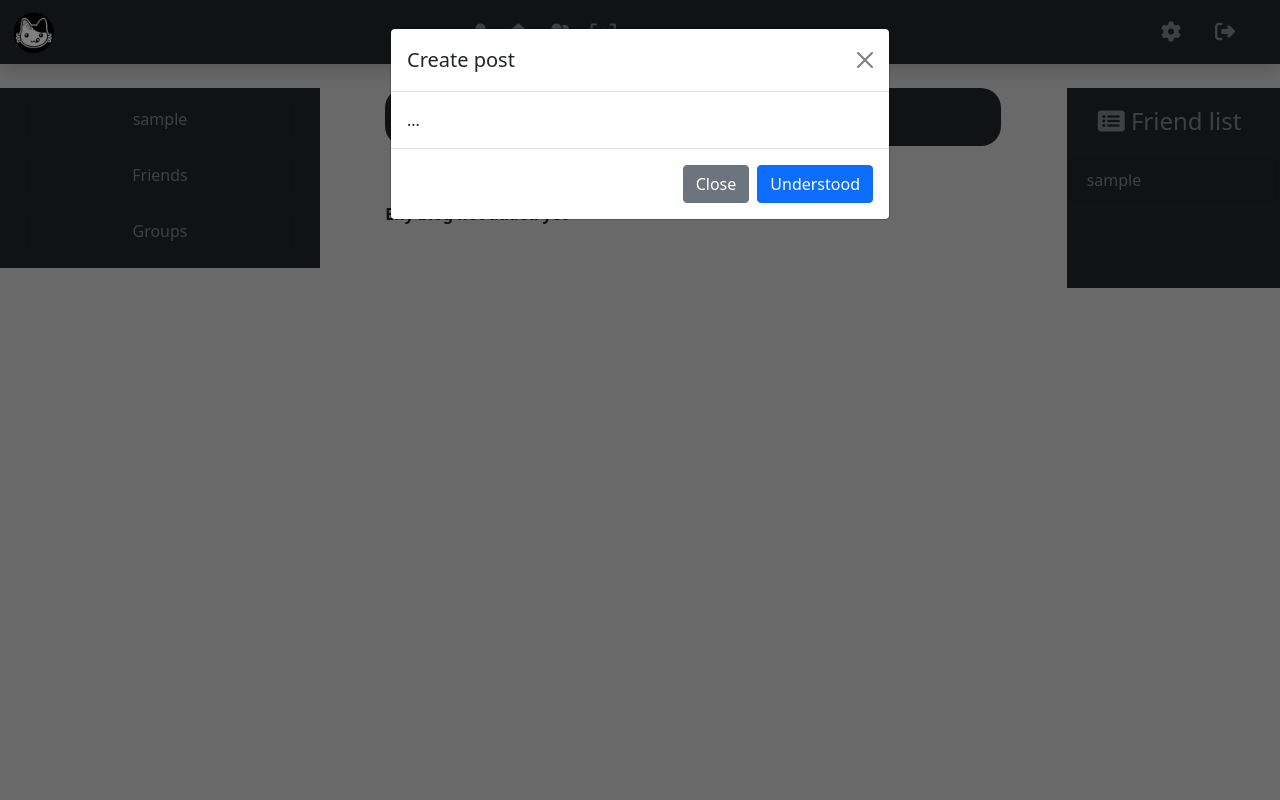
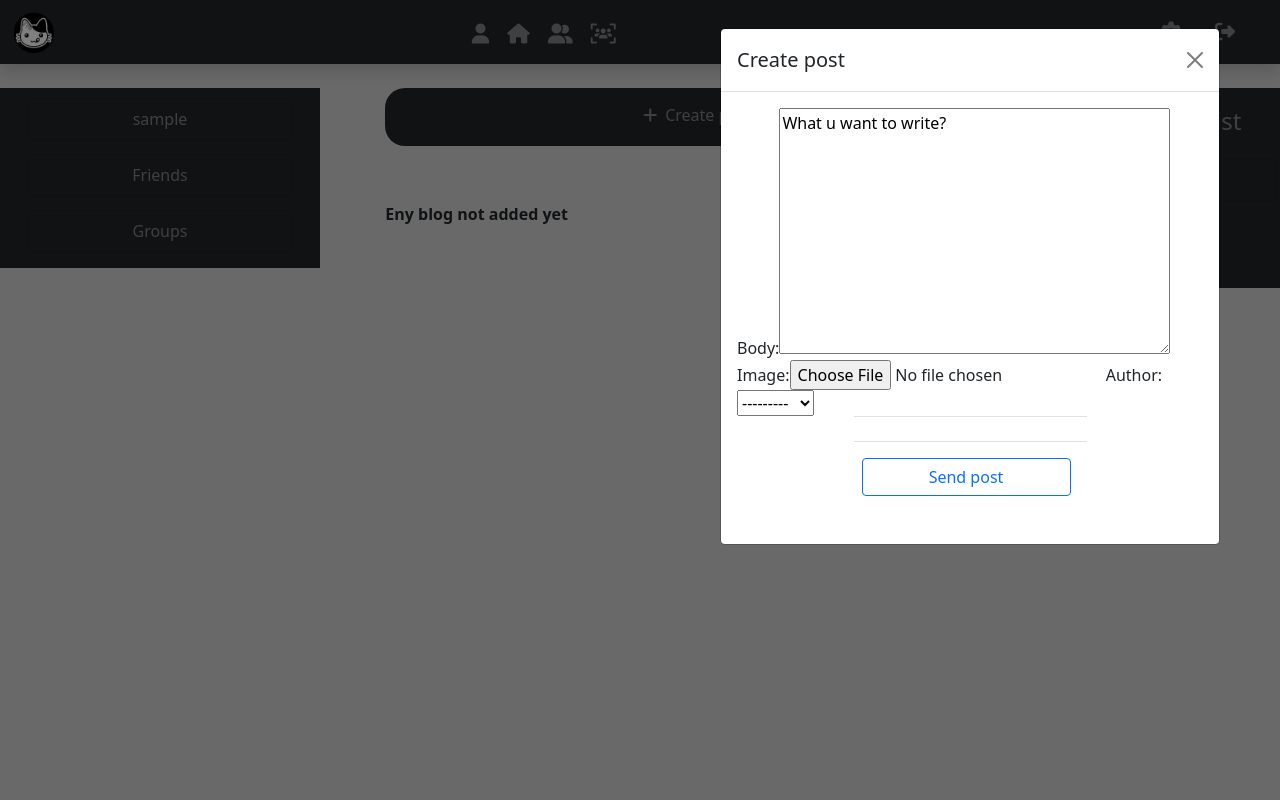
Before and after one commit to KaKeGo/SocialSite, a Django app: page / in a window 1280 px wide, after a click on "Create post". Run offline with Django 3.2, Linux system fonts and the light colour scheme; the visitor is signed in with stand-in values (Sample User, id 1); data comes from the database, SQL or seed files in the repository; data that the repository does not hold is empty; some libraries are stand-ins or nearby versions.

Commit message:
add modal create page change class for create add alerts add refresh site after create some fixes

```diff
--- /dev/null
+++ b/mysite/blogs/form.py
@@ -0,0 +1,9 @@
+from django import forms
+
+from .models import Blogs
+
+
+class BlogCreateForm(forms.ModelForm):
+    class Meta:
+        model = Blogs
+        fields = ('body', 'image', 'author')
--- a/mysite/blogs/models.py
+++ b/mysite/blogs/models.py
@@ -12,7 +12,7 @@ class Blogs(models.Model):
     body = models.TextField(null=True, blank=True, default='What u want to write?')
     liked = models.ManyToManyField(User, related_name='post_like', blank=True)
     image = models.ImageField(upload_to='img/posts/', null=True, blank=True)
-    slug = models.SlugField(unique=True, blank=True, null=True)
+    slug = models.SlugField(blank=True, null=True)
     create_on = models.DateTimeField(auto_now_add=True, blank=True, null=True)
     update_on = models.DateTimeField(auto_now=True, blank=True, null=True)
 
@@ -22,15 +22,13 @@ class Blogs(models.Model):
         verbose_name = 'Blog'
 
     def __str__(self):
-        return str(self.author) + str(self.pk)
+        return str(self.author) + str(self.pk) + str(self.body)
 
     @property
     def total_likes(self):
         return self.liked.count()
 
-    def get_absolute_url(self):
-        return reverse('blogs:detail', kwargs={'slug': self.slug})
 
     def save(self, *args, **kwargs):
-        self.slug = slugify(str(self.author) + ':' + str(self.pk))
+        self.slug = slugify(str(self.author) + ':' + str(self.id))
         super(Blogs, self).save(*args, **kwargs)
--- a/mysite/blogs/static/js/create_post.js
+++ b/mysite/blogs/static/js/create_post.js
@@ -0,0 +1,52 @@
+
+const postBox = document.getElementById('post-box')
+const postForm = document.getElementById('post-form')
+const imgBox = document.getElementById('img-box')
+
+const body = document.getElementById('id_body')
+const image = document.getElementById('id_image')
+const author = document.getElementById('id_author')
+
+const url = ''
+
+
+image.addEventListener('change', ()=>{
+    const img_data = image.files[0]
+    const url = URL.createObjectURL(img_data)
+    imgBox.innerHTML = `<img src="${url}" width="100%">`
+})
+
+postForm.addEventListener('submit', e=>{
+    e.preventDefault()
+
+    const fd = new FormData()
+    fd.append('csrfmiddlewaretoken', csrf[0].value)
+    fd.append('name', body.value)
+    fd.append('author', author.value)
+    fd.append('image', image.files[0])
+
+    $.ajax({
+        type: 'POST',
+        url: url,
+        enctype: 'multipart/form-data',
+        data: fd,
+        success: function (response){
+            const stext= `successfully created post`
+            handleAlerts('success', stext)
+            setTimeout(()=>{
+                alertBox.innerHTML = ''
+                imgBox.innerHTML = ''
+                body.value = ''
+                author.value = ''
+                image.value = ''
+                window.location.reload()
+            }, 1000)
+        },
+        error: function (error){
+            handleAlerts('danger', 'Ups something went wrong')
+        },
+        cache: false,
+        contentType: false,
+        processData: false,
+    })
+})
--- a/mysite/blogs/static/js/home.js
+++ b/mysite/blogs/static/js/home.js
@@ -21,10 +21,10 @@ const likePosts = () =>{
                 'pk': clickerID
             },
             success: function (response){
-                clickedBtn.innerText = response.liked ? `Like: ${response.count}`:`Unlike: ${response.count}`
+                clickedBtn.innerText = response.liked ? `Unlike: ${response.count}`:`Like: ${response.count}`
             },
             error: function (error){
-                console.log(error)
+
             }
         })
     }))
@@ -37,7 +37,7 @@ const getData = () => {
         type: 'GET',
         url: `/data/${visible}`,
         success: function (response){
-            console.log(response)
+
             const data = response.data
             setTimeout(() =>{
                 spinnerBox.classList.add('not-visible')
@@ -49,13 +49,13 @@ const getData = () => {
                                 <img class="avat mx-2" src="${el.avatar}"><a class="lis-worlds" href="${locationUrl}accounts/profile/${el.author.toLowerCase()}">${el.author}</a>
                             </div>
                             <hr/>
-                            <div class="">${el.body}</div>
+                            <div class="nor-text">${el.body}</div>
                             <div class="mt-2">
                                 <img class="emage" src="${el.image}">
                             </div>
                             <form class="mt-3 like-form" method="post" data-form-id="${el.id}">
                                 <a class="small nor-text" >Create: ${el.create_on}
-                                </a><button class="btn btn-success small btn-sm" type="submit" name="liked" id="like-${el.id}"> ${el.liked ? `Like: ${el.count}`: `Unlike: ${el.count}`}</button>
+                                </a><button class="btn btn-success small btn-sm" type="submit" name="liked" id="like-${el.id}"> ${el.liked ? `Unlike: ${el.count}`: `Like: ${el.count}`}</button>
                                 <a class="me-auto nor-text"></a>
                                 <hr/>
                                 <input class="form-control border-dark bord" placeholder="Write comment">
@@ -66,7 +66,7 @@ const getData = () => {
                 })
                 likePosts()
             }, 100);
-            console.log(response.size)
+
             if (response.size === 0){
                 moreBox.innerHTML =
                     `
@@ -82,7 +82,7 @@ const getData = () => {
             }
         },
         error: function (error){
-            console.log(error)
+
         }
     })
 }
--- a/mysite/blogs/templates/blogs/create_post.html
+++ b/mysite/blogs/templates/blogs/create_post.html
@@ -0,0 +1,11 @@
+
+
+<form class="modal-body" id="post-form" enctype="multipart/form-data"
+                method="post" autocomplete="off">{% csrf_token %}
+        <div class="text-center" id="alert"></div>
+        {{form}}
+        <div class="modal-footer row col-6 mx-auto" id="img-box"></div>
+        <div class="modal-footer row col-6 mx-auto">
+                <button type="submit" class="btn btn-outline-primary">Send post</button>
+      </div>
+</form>
--- a/mysite/blogs/templates/blogs/home.html
+++ b/mysite/blogs/templates/blogs/home.html
@@ -10,9 +10,11 @@
 
 {% block script %}
     <script type="text/javascript" src="{% static 'js/home.js' %}" defer></script>
+    <script type="text/javascript" src="{% static 'js/create_post.js' %}" defer></script>
 {% endblock %}
 
 {% block content %}
+
 
 <div class="container-fluid mt-4">
     <div class="row">
@@ -33,6 +35,7 @@
                 </a>
             </div>
             <br/>
+            <div id="post-box"></div>
             <div class="p-3 nor-text">
                 {% include 'blogs/posts.html' %}
             </div>
@@ -55,22 +58,15 @@
     </div>
 </div>
 
-
 <!-- Modal Create post -->
 <div class="modal fade" id="staticBackdrop" data-bs-backdrop="static" data-bs-keyboard="false" tabindex="-1" aria-labelledby="staticBackdropLabel" aria-hidden="true">
-  <div class="modal-dialog">
+  <div class="modal-dialog" style="margin-right: 60px;">
     <div class="modal-content">
       <div class="modal-header">
         <h5 class="modal-title" id="staticBackdropLabel">Create post</h5>
         <button type="button" class="btn-close" data-bs-dismiss="modal" aria-label="Close"></button>
       </div>
-      <div class="modal-body">
-        ...
-      </div>
-      <div class="modal-footer">
-        <button type="button" class="btn btn-secondary" data-bs-dismiss="modal">Close</button>
-        <button type="button" class="btn btn-primary">Understood</button>
-      </div>
+      {% include 'blogs/create_post.html' %}
     </div>
   </div>
 </div>
--- a/mysite/blogs/templates/blogs/posts.html
+++ b/mysite/blogs/templates/blogs/posts.html
@@ -1,2 +1,2 @@
 
-<div id="post-box"></div>
+<div class="nor-text" id="post-box"></div>
--- a/mysite/blogs/urls.py
+++ b/mysite/blogs/urls.py
@@ -5,6 +5,7 @@ from .views import (
     HomeView,
     home_post_data_view,
     like_post,
+
 )
 
 
--- a/mysite/blogs/views.py
+++ b/mysite/blogs/views.py
@@ -4,14 +4,18 @@ from django.urls import reverse_lazy
 from django.contrib.auth.decorators import login_required
 from django.http import JsonResponse
 
+from accounts.models import User
 from .models import Blogs
+from .form import BlogCreateForm
 # Create your views here.
 
 
-class HomeView(generic.ListView):
+class HomeView(generic.CreateView):
     template_name = 'blogs/home.html'
     model = Blogs
+    form_class = BlogCreateForm
     context_object_name = 'posts'
+    success_url = reverse_lazy('blogs:home')
 
 @login_required()
 def home_post_data_view(request, num_posts):
--- a/mysite/static/js/main.js
+++ b/mysite/static/js/main.js
@@ -1,3 +1,5 @@
+
+const alertBox = document.getElementById('alert')
 
 const getCookie = (name) => {
     let cookieValue = null;
@@ -17,3 +19,12 @@ const getCookie = (name) => {
 const csrftoken = getCookie('csrftoken');
 
 const csrf = document.getElementsByName('csrfmiddlewaretoken')
+
+const handleAlerts = (type, text)=>{
+    alertBox.innerHTML =
+        `
+        <div class="alert alert-${type}" role="alert">
+            ${text}
+        </div>
+        `
+}
```
